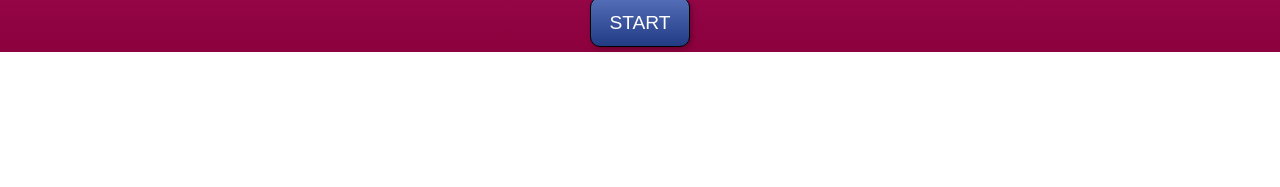
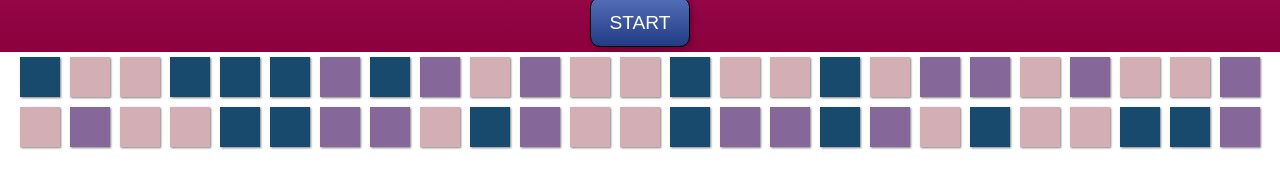
Before and after one commit to jonathan-crepeau/squares-v2, a plain HTML site: page index.html in a window 1280 px wide. Both pictures are taken after a click on the button "START". Shown: the part 91-278 px from the top of the page. Drawn offline with nearby package versions, Linux system fonts and the light colour scheme; a web font is replaced by a local one.

Commit message:
functions to play game and generate squares + squares styling complete

```diff
--- a/css/main.css
+++ b/css/main.css
@@ -47,3 +47,16 @@ nav p:first-child {
 .start-btn:hover {
     background: #B48B16;
 }
+
+.game-square {
+    height: 40px;
+    width: 40px;
+    margin: 5px;
+    box-shadow: 1px 1px 2px rgba(0, 0, 0, 50%);
+}
+
+.squares-container {
+    display: flex;
+    flex-flow: row wrap;
+    justify-content: center;
+}
--- a/js/app.js
+++ b/js/app.js
@@ -1 +1,47 @@
-console.log('Fear is the mind killer.');
+// SECTION - Sanity Check
+// console.log('Fear is the mind killer.');
+
+
+// SECTION - Game Object
+gameObject = {
+    score: 0,
+    time: 10,
+    rounds: 1,
+    playGame() {
+        if (gameObject.rounds > 3) {
+            return alert('Game over')
+        } else {
+            gameObject.setRound();
+        }
+    },
+    setRound() {
+        if (gameObject.rounds === 1) {
+            gameObject.createSquares(50);
+        } else if (gameObject.rounds === 2) {
+            gameObject.createSquares(100);
+        } else {
+            gameObject.createSquares(200);
+        }
+    },
+    createSquares(numOfSquares) {
+        for (let i = 0; i < numOfSquares; i++) {
+            const newSquare = $('<div class="game-square"></div>');
+            gameObject.assignColor(newSquare);
+            $('.squares-container').append(newSquare);
+        }
+    },
+    assignColor(square) {
+        const num = Math.floor(Math.random() * (3 - 1 + 1)+ 1);
+        if (num === 1) {
+            $(square).css('background-color', '#D3AEB5');
+        } else if (num === 2) {
+            $(square).css('background-color', '#86679A');
+        } else {
+            $(square).css('background-color', '#184A6E');
+        }
+    },
+}
+
+
+// SECTION - Event Listeners
+$('.start-btn').on('click', gameObject.playGame);
```
